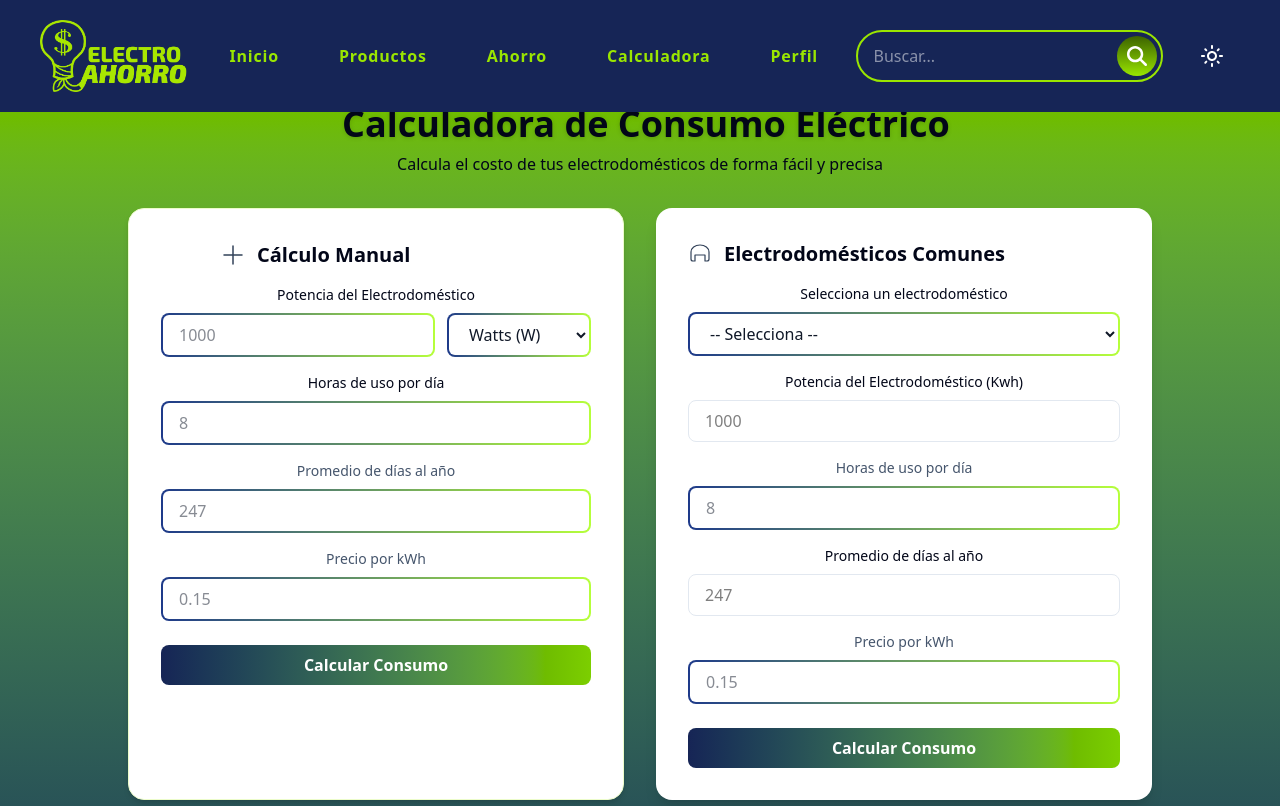
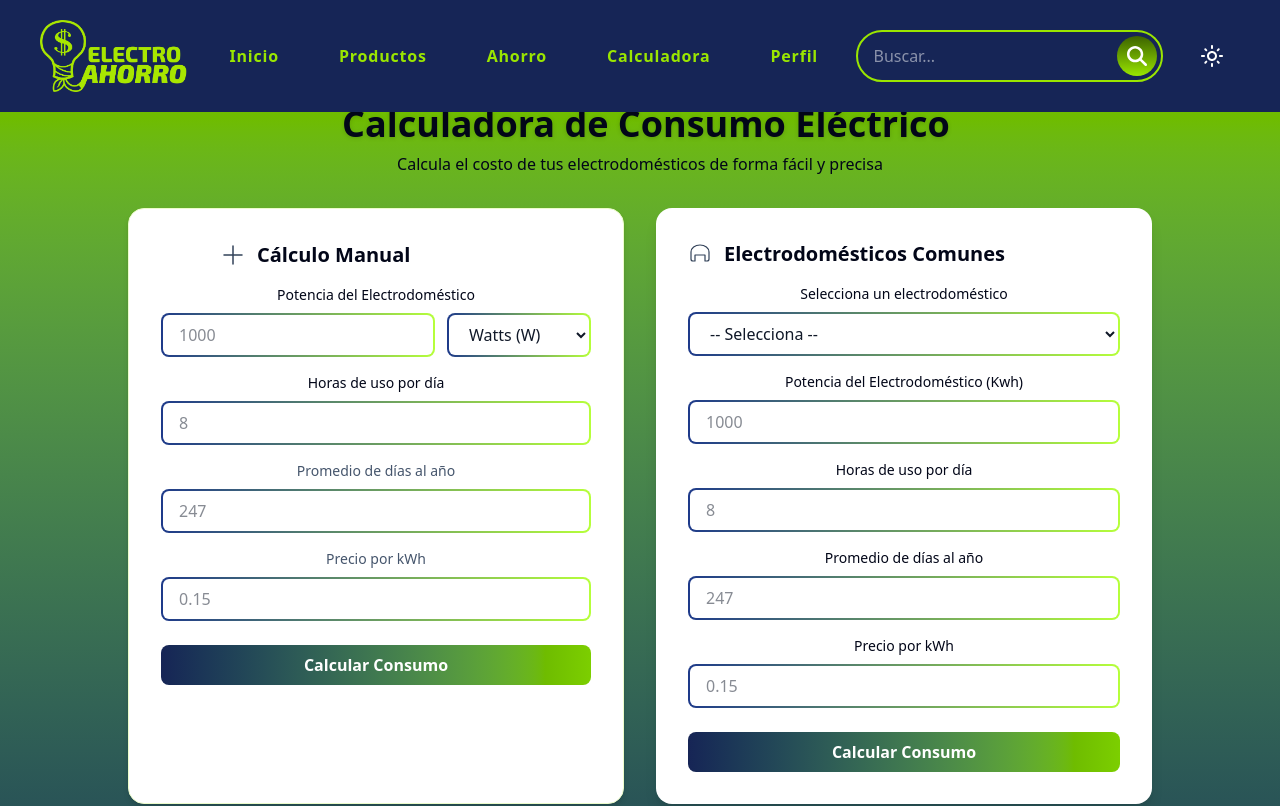
Before and after one commit to SantiagoAyala2118/Proyecto-ElectroAhorro, a React (Vite) app in the folder frontend/: page /calculator in a window 1280 px wide. Shown: the top 806 px of the page. Built offline with nearby package versions, Linux system fonts and the light colour scheme.

Commit message:
se agregaron estilos

```diff
--- a/frontend/src/components/layouts/NavBar.jsx
+++ b/frontend/src/components/layouts/NavBar.jsx
@@ -18,7 +18,7 @@ export const Navbar = () => {
   };
 
   const handleGoToProducts = () => {
-    navigate("/user/products");
+    navigate("/catalogo");
   };
 
   const handleGoToProfile = () => {
--- a/frontend/src/pages/Calculadora.jsx
+++ b/frontend/src/pages/Calculadora.jsx
@@ -229,7 +229,10 @@ export default function Calculadora() {
                 <input
                   type="number"
                   placeholder="1000"
-                  className="flex-1 px-4 py-2 border border-slate-200 rounded-lg focus:outline-none focus:ring-2 focus:ring-blue-300"
+                  className="w-full px-4 py-2 rounded-lg border-2 border-transparent bg-white
+           text-gray-900 focus:outline-none focus:ring-0 transition-all duration-300
+           [background:linear-gradient(white,white)_padding-box,linear-gradient(to_right,#1e3a8a,#b6ff3b)_border-box]
+           hover:[background:linear-gradient(white,white)_padding-box,linear-gradient(to_right,#b6ff3b,#162456)_border-box]"
                   aria-label="Potencia"
                   name="power"
                   value={stateForm.power}
@@ -239,7 +242,7 @@ export default function Calculadora() {
             </div>
 
             <div>
-              <label className="block text-sm text-slate-600 mb-2">
+              <label className="block text-sm text-slate-950 mb-2">
                 Horas de uso por día
               </label>
               <input
@@ -263,7 +266,10 @@ export default function Calculadora() {
               <input
                 type="number"
                 placeholder="247"
-                className="w-full px-4 py-2 border border-slate-200 rounded-lg focus:outline-none focus:ring-2 focus:ring-blue-300"
+                className="w-full px-4 py-2 rounded-lg border-2 border-transparent bg-white
+           text-gray-900 focus:outline-none focus:ring-0 transition-all duration-300
+           [background:linear-gradient(white,white)_padding-box,linear-gradient(to_right,#1e3a8a,#b6ff3b)_border-box]
+           hover:[background:linear-gradient(white,white)_padding-box,linear-gradient(to_right,#b6ff3b,#162456)_border-box]"
                 aria-label="Cantidad de días"
                 name="days"
                 value={stateForm.days}
@@ -272,7 +278,7 @@ export default function Calculadora() {
             </div>
 
             <div>
-              <label className="block text-sm text-slate-600 mb-2">
+              <label className="block text-sm text-slate-950 mb-2">
                 Precio por kWh
               </label>
               <input
```
